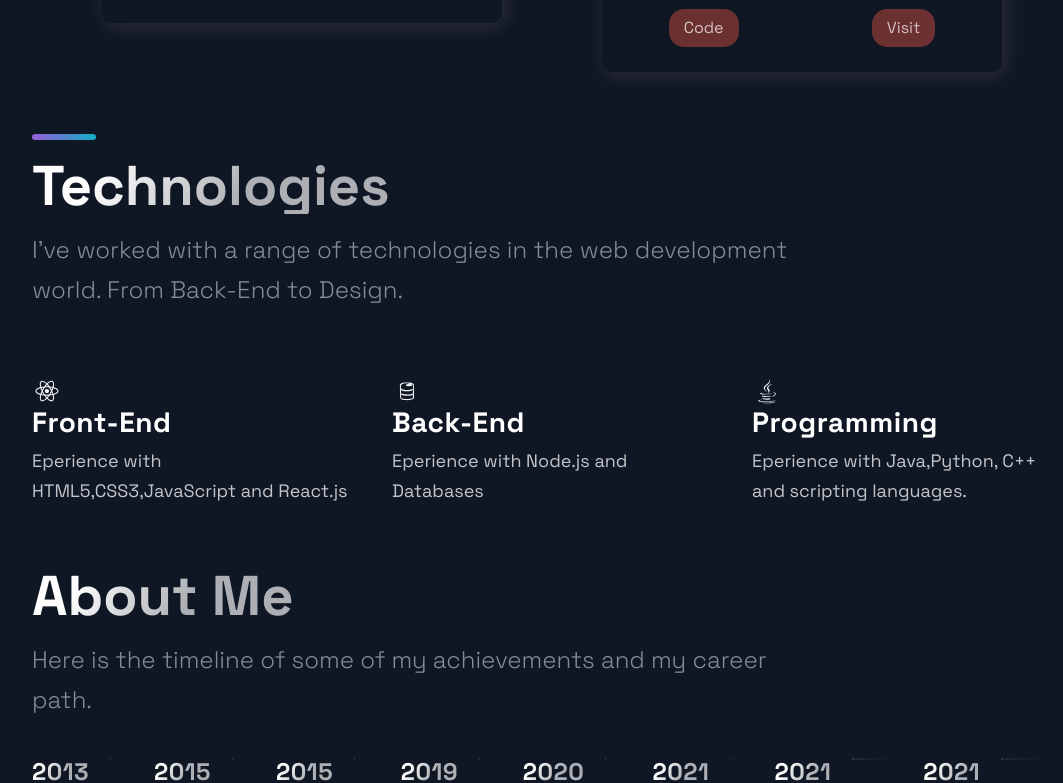
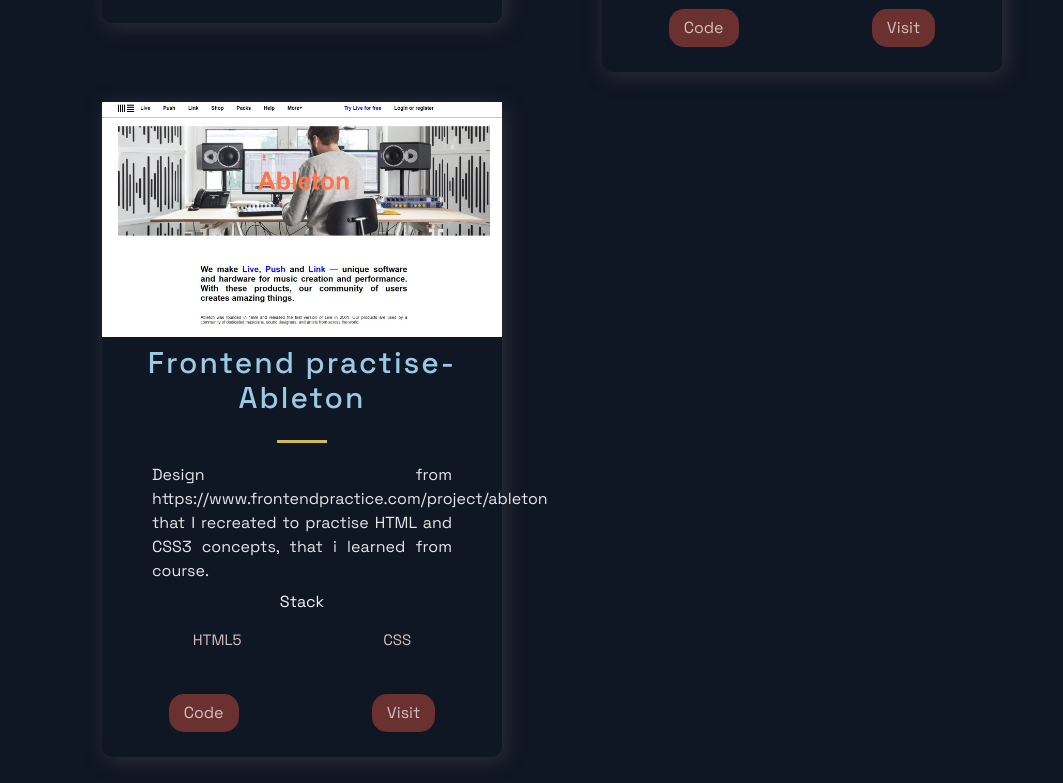
Before and after one commit to Kaskadieris/React_portfolio, a Next.js app: page / in a window 1280 px wide. Shown: the part 1639-2422 px from the top of the page, without its empty margins (88-1151 px from the left). Built offline with nearby package versions, Linux system fonts and the light colour scheme.

Commit message:
Added one new project to project list

```diff
--- a/src/constants/constants.js
+++ b/src/constants/constants.js
@@ -19,16 +19,18 @@
     id: 1,
   },
 
-   /*
+
   {
-    title: 'Project 3',
-    description: "Lorem ipsum dolor sit amet, consectetur adipiscing elit. Integer imperdiet ligula felis. Nam urna mi, aliquam ac diam consequat, ultrices porta ex. Donec tristique velit ac porttitor porta. Sed eleifend.",
+    title: 'Frontend practise-Ableton',
+    description: "Design from https://www.frontendpractice.com/project/ableton that I recreated to practise HTML and CSS3 concepts, that i learned from course.",
       image: '/images/3.jpg',
-      tags: ['React', 'WebRTC'],
-    source: 'https://google.com',
-    visit: 'https://google.com',
+      tags: ['HTML5', 'CSS'],
+    source: 'https://github.com/Kaskadieris/FrontedPractise-1',
+    visit: 'https://angry-spence-f2ffd8.netlify.app/',
     id: 2,
   },
+
+  /*
   {
     title: 'Project 4',
     description: "Lorem ipsum dolor sit amet, consectetur adipiscing elit. Integer imperdiet ligula felis. Nam urna mi, aliquam ac diam consequat, ultrices porta ex. Donec tristique velit ac porttitor porta. Sed eleifend.n",
```
Also changed, not shown: public/images/3.jpg.
